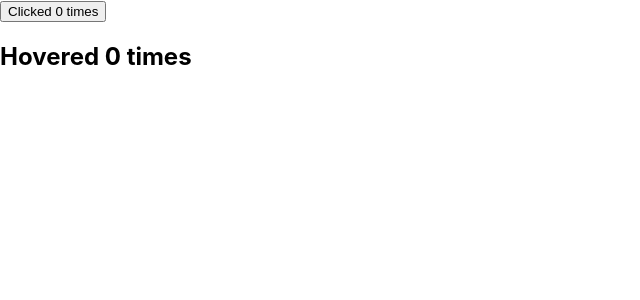
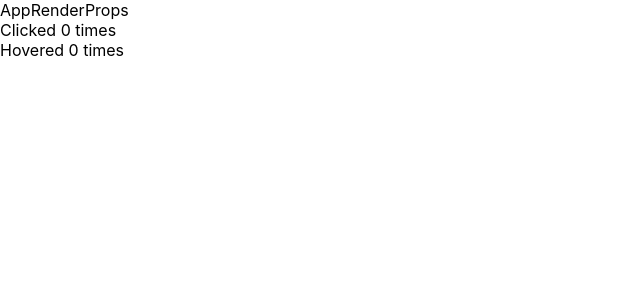
Before and after one commit to sksurendrakmr/react_essential, a React (Create React App) app: page / in a window 1280 px wide. Shown: the top 300 px of the page, without its empty margins (0-640 px from the left). Built offline with nearby package versions, Linux system fonts and the light colour scheme.

Commit message:
Render props implementation

```diff
--- a/src/App.tsx
+++ b/src/App.tsx
@@ -2,6 +2,7 @@ import React from 'react';
 import { AppCodeSplitting } from './components/code-splitting/AppCodeSplitting';
 import { AppErr } from './components/error-boundary/AppErr';
 import { AppHoc } from './components/hoc/AppHoc';
+import { AppRenderProps } from './components/rendering-props/AppRenderProps';
 
 
 function App() {
@@ -9,7 +10,8 @@ function App() {
     <>
       {/* <AppCodeSplitting /> */}
       {/* <AppErr /> */}
-      <AppHoc />
+      {/* <AppHoc /> */}
+      <AppRenderProps />
     </>
   )
 }
--- a/src/components/rendering-props/AppRenderProps.tsx
+++ b/src/components/rendering-props/AppRenderProps.tsx
@@ -1,5 +1,8 @@
 import React from 'react'
-import { User } from './user'
+import { ClickCounter } from './ClickCounter'
+import { Counter } from './Counter'
+import { HoverCounter } from './HoverCounter'
+// import { User } from './user'
 
 /**
  * Why??
@@ -16,7 +19,9 @@ export const AppRenderProps = () => {
     return (
         <div>
             AppRenderProps
-            <User render={(isLoggedIn) => isLoggedIn ? "Suri" : "Guest"} />
+            {/* <User render={(isLoggedIn) => isLoggedIn ? "Suri" : "Guest"} /> */}
+            <Counter render={(count, incrementCount) => <ClickCounter count={count} incrementCount={incrementCount} />} />
+            <Counter render={(count, incrementCount) => <HoverCounter count={count} incrementCount={incrementCount} />} />
         </div>
     )
 }
--- /dev/null
+++ b/src/components/rendering-props/ClickCounter.tsx
@@ -0,0 +1,12 @@
+import React from 'react'
+
+
+export type CounterProps = {
+    count: number;
+    incrementCount: () => void;
+}
+export const ClickCounter = (props: CounterProps) => {
+    return (
+        <div onClick={props.incrementCount}>Clicked {props.count} times</div>
+    )
+}
--- /dev/null
+++ b/src/components/rendering-props/Counter.tsx
@@ -0,0 +1,25 @@
+import React, { useState } from 'react'
+
+/**
+ *
+ * The JSX is empty because the render props is going to control
+ * what will be render by this counter component.
+ */
+
+type CounterProps = {
+    render: (count: number, incrementCount: () => void) => React.ReactNode;
+}
+
+export const Counter = (props: CounterProps) => {
+    const [count, setCount] = useState(0);
+
+    const incrementCount = () => {
+        setCount(prevCount => prevCount + 1)
+    }
+
+    return (
+        <div>
+            {props.render(count, incrementCount)}
+        </div>
+    )
+}
--- /dev/null
+++ b/src/components/rendering-props/HoverCounter.tsx
@@ -0,0 +1,8 @@
+import React from 'react'
+import { CounterProps } from './ClickCounter'
+
+export const HoverCounter = (props: CounterProps) => {
+    return (
+        <div onMouseOver={props.incrementCount}>Hovered {props.count} times</div>
+    )
+}
```
